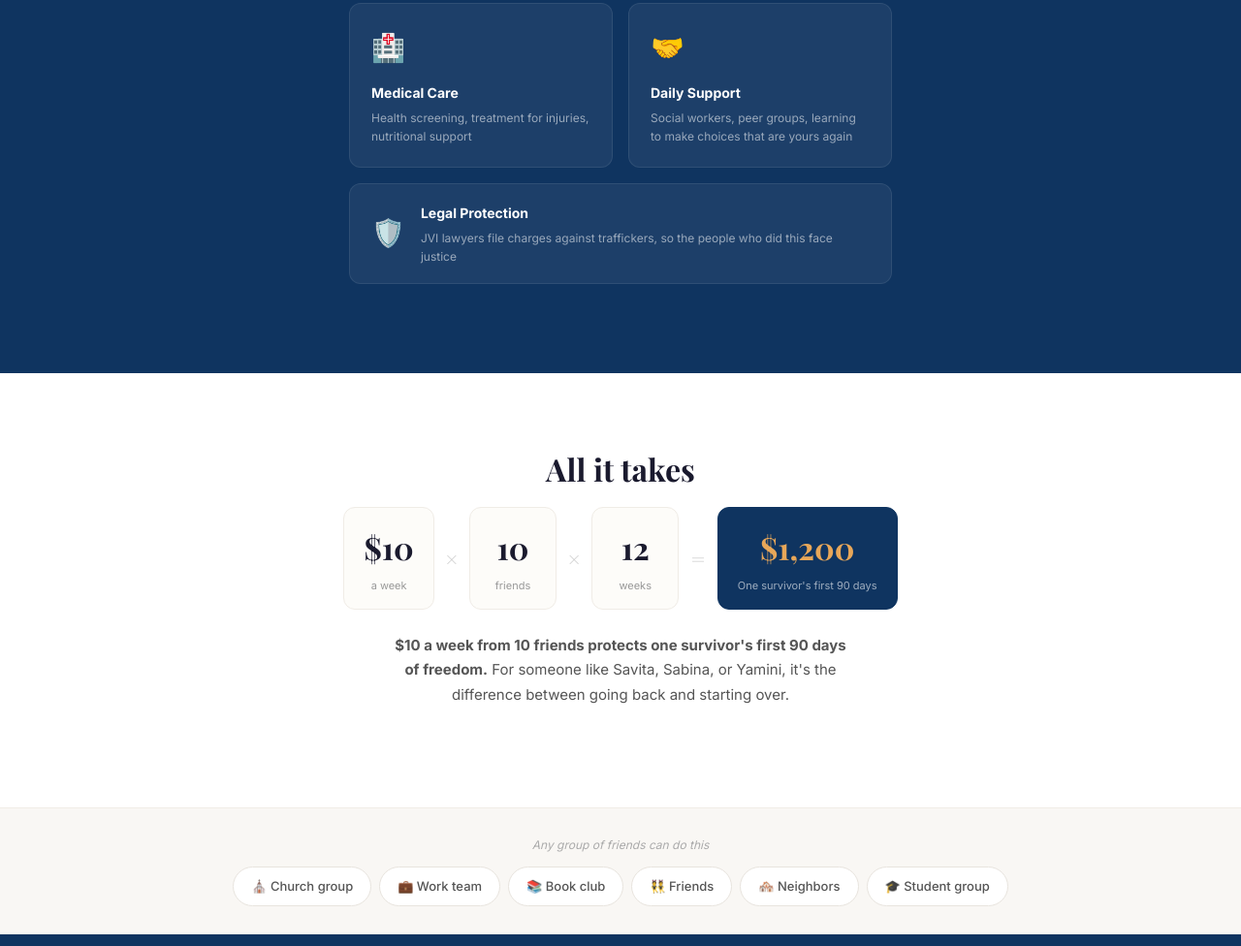
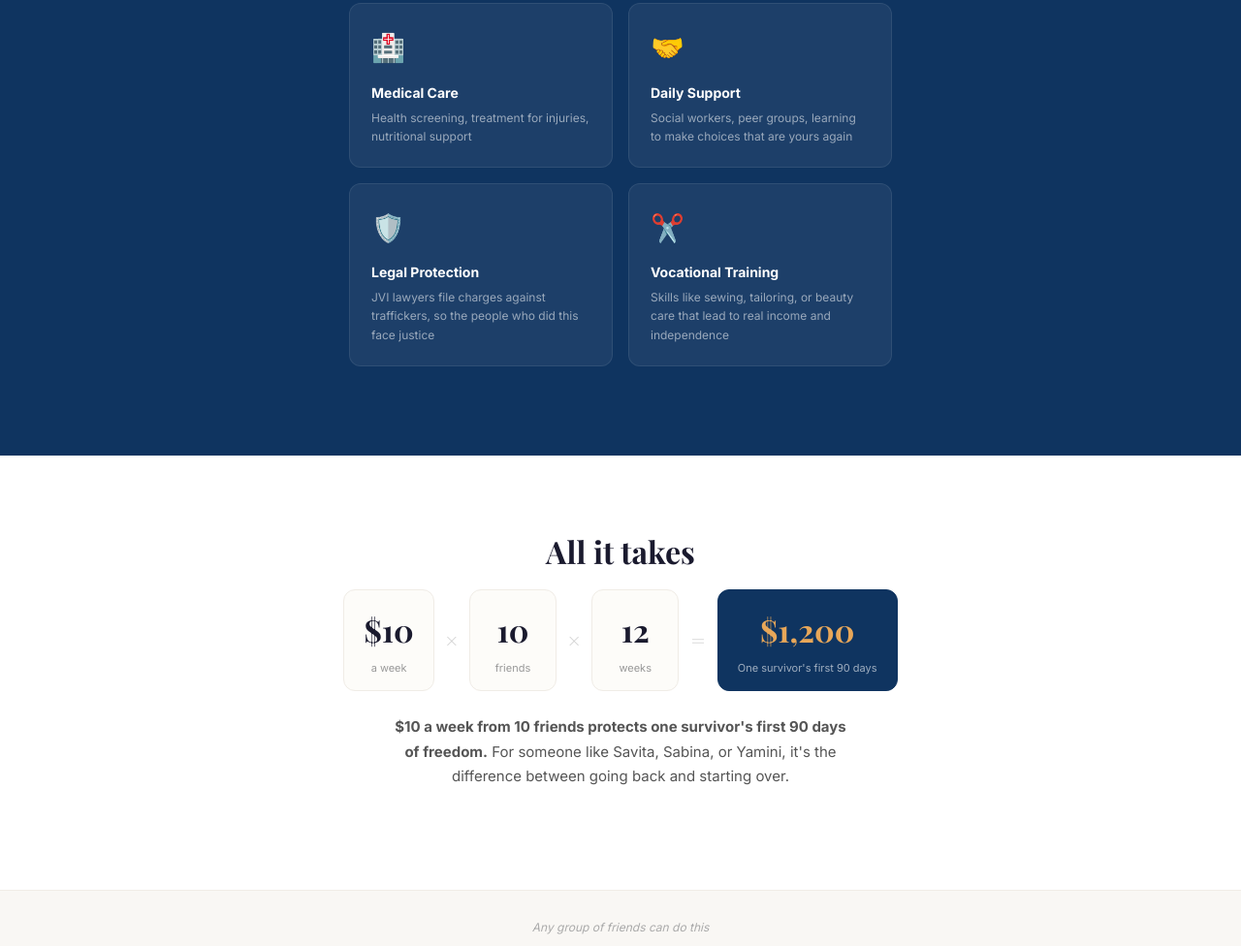
Before and after one commit to aloysiusmartis/walkwithher, a plain HTML site: page index.html in a window 1280 px wide. Shown: the part 2929-3905 px from the top of the page at 97% size. Drawn offline with nearby package versions, Linux system fonts and the light colour scheme; a web font is replaced by a local one.

Commit message:
Impact grid: 3x2 layout, add Vocational Training card
Co-authored-by: Al's bot

```diff
--- a/index.html
+++ b/index.html
@@ -276,12 +276,15 @@
           <div class="impact-title">Daily Support</div>
           <div class="impact-desc">Social workers, peer groups, learning to make choices that are yours again</div>
         </div>
-        <div class="impact-full">
+          <div class="impact-card">
           <div class="impact-icon">🛡️</div>
-          <div>
-            <div class="impact-title">Legal Protection</div>
-            <div class="impact-desc">JVI lawyers file charges against traffickers, so the people who did this face justice</div>
-          </div>
+          <div class="impact-title">Legal Protection</div>
+          <div class="impact-desc">JVI lawyers file charges against traffickers, so the people who did this face justice</div>
+        </div>
+        <div class="impact-card">
+          <div class="impact-icon">✂️</div>
+          <div class="impact-title">Vocational Training</div>
+          <div class="impact-desc">Skills like sewing, tailoring, or beauty care that lead to real income and independence</div>
         </div>
       </div>
     </div>
```
